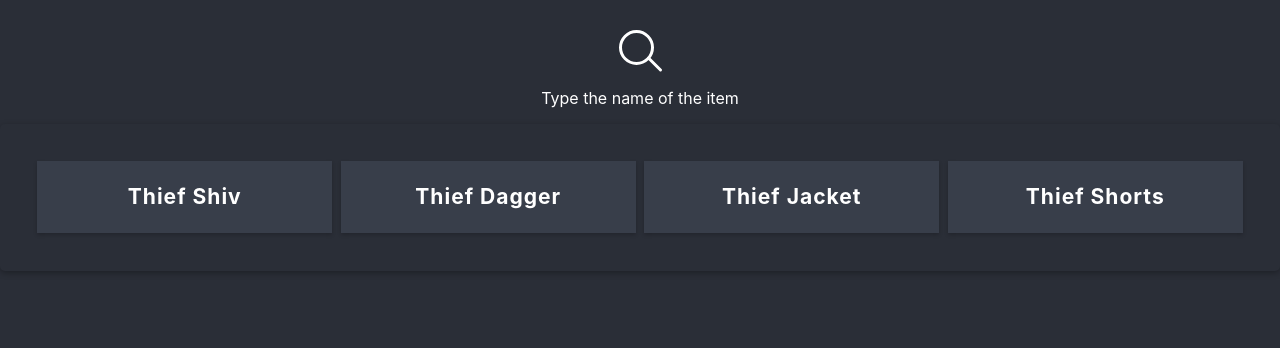
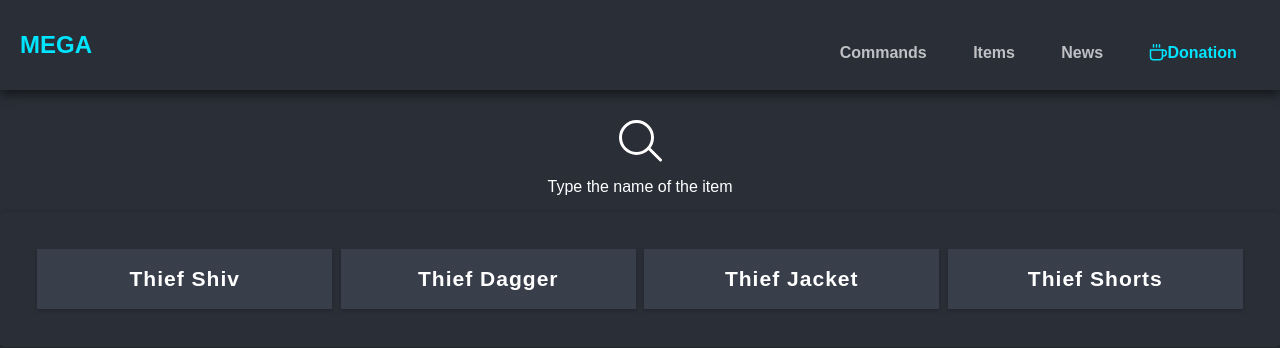
Before and after one commit to Poonchy/mega-frontend, a React (Create React App) app: page /items in a window 1280 px wide. Shown: the top 348 px of the page. Built offline with nearby package versions, Linux system fonts and the light colour scheme.

Commit message:
Added navigation bar and fixed some styling errors

```diff
--- a/package.json
+++ b/package.json
@@ -6,9 +6,11 @@
     "@testing-library/jest-dom": "^5.14.1",
     "@testing-library/react": "^11.2.7",
     "@testing-library/user-event": "^12.8.3",
+    "feather-icons": "^4.28.0",
     "jquery": "^3.6.0",
     "react": "^17.0.2",
     "react-dom": "^17.0.2",
+    "react-feather": "^2.0.9",
     "react-router-dom": "^5.2.0",
     "react-scripts": "4.0.3",
     "styled-components": "^5.3.0",
--- a/public/index.html
+++ b/public/index.html
@@ -1,19 +1,21 @@
 <!DOCTYPE html>
 <html lang="en">
-  <head>
+
+<head>
     <meta charset="utf-8" />
     <link rel="icon" href="%PUBLIC_URL%/icon.jpg" />
-    <meta name="viewport" content="width=device-width, initial-scale=1" />
-    <meta name="theme-color" content="#000000" />
-    <meta
-      name="description"
-      content="An adventure awaits at the tip of your fingers!"
-    />
-    <link rel="apple-touch-icon" href="%PUBLIC_URL%/icon.jpeg" />
+    <meta name="viewport" content="width=device-width, initial-scale=1, shrink-to-fit=no">
     <title>MEGA</title>
-  </head>
-  <body>
+    <meta name="description" content="An adventure awaits at the tip of your fingers!" />
+</head>
+
+<body>
     <noscript>You need to enable JavaScript to run this app.</noscript>
     <div id="root"></div>
-  </body>
+    <script src="https://code.jquery.com/jquery-3.2.1.min.js"></script>
+    <script src="https://cdnjs.cloudflare.com/ajax/libs/popper.js/1.12.9/umd/popper.min.js"></script>
+    <script src="https://maxcdn.bootstrapcdn.com/bootstrap/4.0.0/js/bootstrap.min.js"></script>
+    <script src="https://cdnjs.cloudflare.com/ajax/libs/feather-icons/4.7.3/feather.min.js"></script>
+</body>
+
 </html>
--- a/src/App.css
+++ /dev/null
@@ -1,38 +0,0 @@
-.App {
-  text-align: center;
-}
-
-.App-logo {
-  height: 40vmin;
-  pointer-events: none;
-}
-
-@media (prefers-reduced-motion: no-preference) {
-  .App-logo {
-    animation: App-logo-spin infinite 20s linear;
-  }
-}
-
-.App-header {
-  background-color: #282c34;
-  min-height: 100vh;
-  display: flex;
-  flex-direction: column;
-  align-items: center;
-  justify-content: center;
-  font-size: calc(10px + 2vmin);
-  color: white;
-}
-
-.App-link {
-  color: #61dafb;
-}
-
-@keyframes App-logo-spin {
-  from {
-    transform: rotate(0deg);
-  }
-  to {
-    transform: rotate(360deg);
-  }
-}
--- a/src/App.js
+++ b/src/App.js
@@ -1,11 +1,12 @@
-import './App.css';
 import ItemSearch from './components/items/itemsearch.js'
 import ItemsList from './components/items/itemslist.js'
+import Navbar from './components/navbar/navbar.js'
 import { Route } from 'react-router-dom';
 
 function App() {
     return(
         <>
+            <Navbar />
             <Route exact path="/items">
                 <ItemSearch />
                 <ItemsList />
--- a/src/components/items/itemslist.js
+++ b/src/components/items/itemslist.js
@@ -47,6 +47,9 @@ const StyledListItem = style.li`
     background-color: #383e4a;
     box-shadow: 0 2px 4px rgba(0,0,0, .2);
     transition-duration: .25s;
+    h3{
+        margin: 15px 0;
+    }
     :hover{
         box-shadow:0 5px 10px rgba(0,0,0,.5);
     }
--- /dev/null
+++ b/src/components/navbar/navbar.css
@@ -0,0 +1,233 @@
+.smart-scroll {
+    position: relative;
+    box-shadow: 0 5px 10px rgb(0 0 0 / 50%);
+    top: 0;
+    z-index: 1020;
+    width: 100%;
+    transition: all .3s ease-out;
+}
+
+.smart-scroll.scrolling {
+    -webkit-transform: translateY(-100%);
+    transform: translateY(-100%);
+}
+
+.smart-scroll.scrolling.up {
+    background-color: rgba(0, 0, 0, 0.9);
+    -webkit-transform: translateY(0);
+    transform: translateY(0);
+    transition: all .3s ease-out;
+}
+
+.container-fluid {
+    width: 100%;
+    margin-right: auto;
+    margin-left: auto;
+}
+
+.navbar {
+    position: relative;
+    display: -ms-flexbox;
+    display: flex;
+    -ms-flex-wrap: wrap;
+    flex-wrap: wrap;
+    -ms-flex-align: center;
+    align-items: center;
+    -ms-flex-pack: justify;
+    justify-content: space-between;
+    padding: 1.5rem 1.25rem;
+}
+
+.align-items-center {
+    -ms-flex-align: center !important;
+    align-items: center !important;
+}
+
+.d-flex {
+    display: -ms-flexbox !important;
+    display: flex !important;
+}
+
+.text-primary {
+    color: #00e5ff !important;
+}
+
+a.text-primary:hover, a.text-primary:focus {
+    color: #00b7cc !important;
+}
+
+.flex-row {
+    -ms-flex-direction: row !important;
+    flex-direction: row !important;
+}
+
+.navbar .navbar-nav .nav-item {
+    margin: 0 .7rem;
+}
+
+.navbar .navbar-nav .nav-item .nav-link {
+    font-weight: 600;
+}
+
+.nav-link {
+    display: block;
+    color: rgba(255, 255, 255, 0.7);
+    padding: 0.25rem 1rem;
+}
+.nav-link:hover, .nav-link:focus {
+    text-decoration: none;
+    color: rgba(255, 255, 255, 0.9);
+}
+.nav-link.disabled {
+    color: #90A4AE;
+}
+
+.collapsing {
+    position: relative;
+    height: 0;
+    overflow: hidden;
+    transition: height 0.35s ease;
+}
+@media screen and (prefers-reduced-motion: reduce) {
+    .collapsing {
+        transition: none;
+    }
+}
+
+.navbar-nav {
+    display: -ms-flexbox;
+    display: flex;
+    -ms-flex-direction: column;
+    flex-direction: column;
+    padding-left: 0;
+    margin-bottom: 0;
+    list-style: none;
+}
+
+.navbar-nav .nav-link {
+    padding-right: 0;
+    padding-left: 0;
+}
+
+.navbar-nav .dropdown-menu {
+    position: static;
+    float: none;
+}
+
+.ml-auto,
+.mx-auto {
+    margin-left: auto !important;
+}
+
+.navbar > .container,
+.navbar > .container-fluid {
+    display: -ms-flexbox;
+    display: flex;
+    -ms-flex-wrap: wrap;
+    flex-wrap: wrap;
+    -ms-flex-align: center;
+    align-items: center;
+    -ms-flex-pack: justify;
+}
+
+@media (max-width: 767.98px) {
+    .navbar-expand-md > .container,
+    .navbar-expand-md > .container-fluid {
+        padding-right: 0;
+        padding-left: 0;
+    }
+}
+
+@media (min-width: 768px) {
+    .navbar-expand-md {
+        -ms-flex-flow: row nowrap;
+        flex-flow: row nowrap;
+        -ms-flex-pack: start;
+        justify-content: flex-start;
+    }
+    .navbar-expand-md .navbar-nav {
+        -ms-flex-direction: row;
+        flex-direction: row;
+    }
+    .navbar-expand-md .navbar-nav .dropdown-menu {
+        position: absolute;
+    }
+    .navbar-expand-md .navbar-nav .nav-link {
+        padding-right: 0.75rem;
+        padding-left: 0.75rem;
+    }
+    .navbar-expand-md > .container,
+    .navbar-expand-md > .container-fluid {
+        -ms-flex-wrap: nowrap;
+        flex-wrap: nowrap;
+    }
+    .navbar-expand-md .navbar-collapse {
+        display: -ms-flexbox !important;
+        display: flex !important;
+        -ms-flex-preferred-size: auto;
+        flex-basis: auto;
+    }
+    .navbar-expand-md .navbar-toggler {
+        display: none;
+    }
+}
+
+.navbar .navbar-brand {
+    font-size: 1.5rem;
+    font-weight: 900;
+    color: #00e5ff;
+    text-transform: uppercase;
+}
+
+.navbar-brand {
+    display: inline-block;
+    padding-top: 0.0625rem;
+    padding-bottom: 0.0625rem;
+    margin-right: 1.25rem;
+    font-size: 1.25rem;
+    line-height: inherit;
+    white-space: nowrap;
+}
+
+.navbar-brand:hover, .navbar-brand:focus {
+    color: #ffffff;
+    text-decoration: none;
+}
+
+.heading-black {
+    font-weight: 800;
+}
+
+.navbar-toggler {
+    padding: 0.25rem 0.75rem;
+    font-size: 1.25rem;
+    line-height: 1;
+    background-color: transparent;
+    border: 2px solid transparent;
+    border-radius: 0.3rem;
+}
+
+.navbar-toggler:hover, .navbar-toggler:focus {
+    text-decoration: none;
+}
+
+.navbar-toggler:not(:disabled):not(.disabled) {
+    cursor: pointer;
+}
+
+.border-0 {
+    border: 0 !important;
+}
+
+.collapse:not(.show) {
+    display: none;
+}
+
+.navbar-collapse {
+    -ms-flex-preferred-size: 100%;
+    flex-basis: 100%;
+    -ms-flex-positive: 1;
+    flex-grow: 1;
+    -ms-flex-align: center;
+    align-items: center;
+}
--- /dev/null
+++ b/src/components/navbar/navbar.js
@@ -0,0 +1,55 @@
+import style from 'styled-components';
+import { useState, useEffect } from 'react';
+import "./navbar.css"
+import icons from 'feather-icons'
+import {Grid, Coffee} from 'react-feather'
+
+function ItemSearch(props) {
+    const [_, set_] = useState()
+    const handleChange = (e) => {
+        console.log()
+    }
+    const formSubmit = (e) => {
+        console.log()
+    }
+    useEffect(() => {
+        console.log()
+    }, []);
+    return (
+        <section className="smart-scroll">
+            <div className="container-fluid">
+                <nav className="navbar navbar-expand-md navbar-dark">
+                    <a className="navbar-brand heading-black" href="index.html">
+                        MEGA
+                    </a>
+                    <button className="navbar-toggler navbar-toggler-right border-0" type="button" data-toggle="collapse"
+                        data-target="#navbarCollapse" aria-controls="navbarCollapse" aria-expanded="false"
+                        aria-label="Toggle navigation">
+                        <Grid color="#FFF"/>
+                    </button>
+                    <div className="collapse navbar-collapse" id="navbarCollapse">
+                        <ul className="navbar-nav ml-auto">
+                            <li className="nav-item">
+                                <a className="nav-link page-scroll" href="#features">Commands</a>
+                            </li>
+                            <li className="nav-item">
+                                <a className="nav-link page-scroll" href="#pricing">Items</a>
+                            </li>
+                            <li className="nav-item">
+                                <a className="nav-link page-scroll" href="#blog">News</a>
+                            </li>
+                            <li className="nav-item">
+                                <a className="nav-link page-scroll d-flex flex-row align-items-center text-primary" href="#">
+                                    <Coffee width="18" height="18"/>
+                                    Donation
+                                </a>
+                            </li>
+                        </ul>
+                    </div>
+                </nav>
+            </div>
+        </section>
+    );
+}
+
+export default ItemSearch;
--- a/src/index.css
+++ b/src/index.css
@@ -1,15 +1,60 @@
-body {
+body, html {
   margin: 0;
   background-color: #2A2E37;
   color: white;
-  font-family: -apple-system, BlinkMacSystemFont, 'Segoe UI', 'Roboto', 'Oxygen',
-    'Ubuntu', 'Cantarell', 'Fira Sans', 'Droid Sans', 'Helvetica Neue',
-    sans-serif;
-  -webkit-font-smoothing: antialiased;
-  -moz-osx-font-smoothing: grayscale;
+  font-family: sans-serif;
 }
 
-code {
-  font-family: source-code-pro, Menlo, Monaco, Consolas, 'Courier New',
-    monospace;
+a{
+    text-decoration: none;
 }
+
+:root {
+    --blue: #2979ff;
+    --indigo: #3d5afe;
+    --purple: #d500f9;
+    --pink: #f50057;
+    --red: #ff1744;
+    --orange: #ff9100;
+    --yellow: #ffea00;
+    --green: #00e676;
+    --teal: #1de9b6;
+    --cyan: #00e5ff;
+    --white: #ffffff;
+    --gray: #607D8B;
+    --gray-dark: #455A64;
+    --primary: #1de9b6;
+    --secondary: #ffffff;
+    --success: #00e676;
+    --info: #00e5ff;
+    --warning: #ffea00;
+    --danger: #ff1744;
+    --light: #ECEFF1;
+    --dark: #11171a;
+    --breakpoint-xs: 0;
+    --breakpoint-sm: 576px;
+    --breakpoint-md: 768px;
+    --breakpoint-lg: 992px;
+    --breakpoint-xl: 1200px;
+    --font-family-sans-serif: "Inter UI", -apple-system, BlinkMacSystemFont, "Segoe UI", Roboto, "Helvetica Neue", Arial, sans-serif, "Apple Color Emoji", "Segoe UI Emoji", "Segoe UI Symbol";
+    --font-family-monospace: SFMono-Regular, Menlo, Monaco, Consolas, "Liberation Mono", "Courier New", monospace;
+}
+
+input:-webkit-autofill,
+input:-webkit-autofill:hover,
+input:-webkit-autofill:focus,
+textarea:-webkit-autofill,
+textarea:-webkit-autofill:hover,
+textarea:-webkit-autofill:focus,
+select:-webkit-autofill,
+select:-webkit-autofill:hover,
+select:-webkit-autofill:focus {
+  border: none;
+  caret-color: white;
+  transition: background-color 50000s ease-in-out 0s;
+  -webkit-transition: background-color 50000s ease-in-out 0s;
+  -webkit-text-fill-color: white;
+}
+input:-webkit-autofill::first-line {
+    font-size: 20px;
+}
```
Also changed, not shown: src/components/home/homepage.js (added), 1 other file (tests, documents, lock files or other folders).
